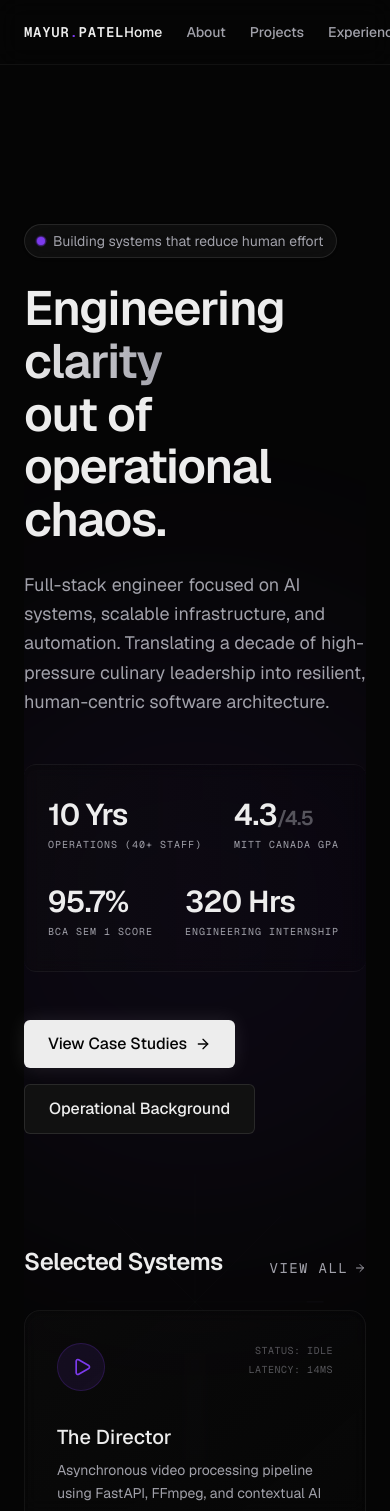
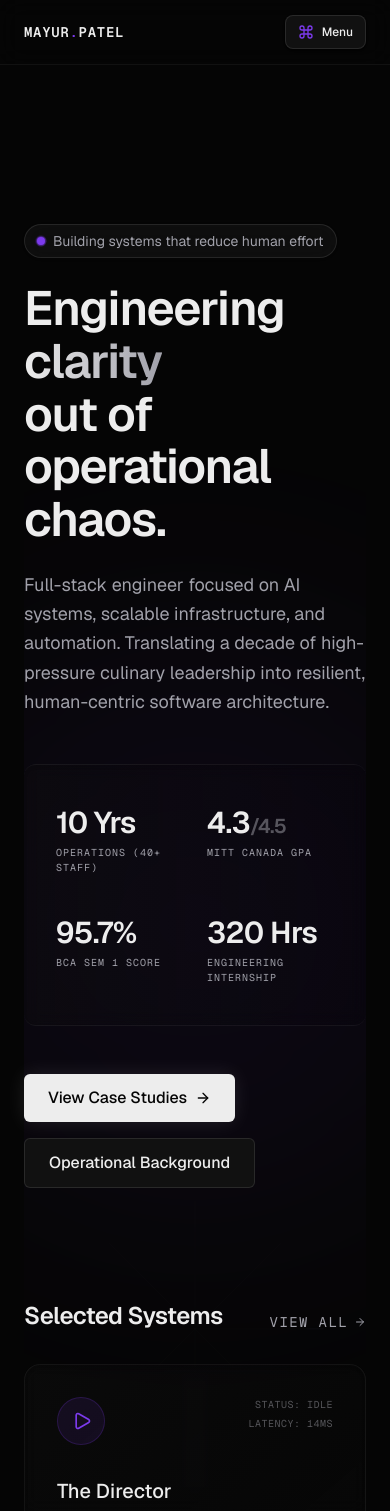
Before and after one commit to mayurpatel78645/mayur-portfolio, a Next.js app: page / in a window 390 px wide. Shown: the top 1511 px of the page. Built offline with nearby package versions, Linux system fonts and the light colour scheme.

Commit message:
update to add feature to make mobile friendly by cleaning the navbar

```diff
--- a/app/page.tsx
+++ b/app/page.tsx
@@ -97,7 +97,7 @@ export default function Home() {
           Full-stack engineer focused on AI systems, scalable infrastructure, and automation. Translating a decade of high-pressure culinary leadership into resilient, human-centric software architecture.
         </motion.p>
 
-        <motion.div variants={FADE_UP} className="flex flex-wrap gap-8 md:gap-10 mb-12 py-8 border-y border-white/5 bg-gradient-to-r from-surface/30 to-transparent backdrop-blur-sm shadow-inner rounded-xl px-6 md:px-0">
+        <motion.div variants={FADE_UP} className="grid grid-cols-2 gap-y-10 gap-x-6 md:flex md:flex-wrap md:gap-10 mb-12 py-10 border-y border-white/5 bg-gradient-to-r from-surface/30 to-transparent backdrop-blur-sm shadow-inner rounded-xl px-8 md:px-0">
           <div className="flex flex-col gap-1 md:pl-6">
             <span className="text-3xl font-semibold text-primary tracking-tight">10 Yrs</span>
             <span className="text-[10px] font-mono uppercase tracking-widest text-secondary">Operations (40+ Staff)</span>
--- a/components/CommandPalette.tsx
+++ b/components/CommandPalette.tsx
@@ -10,6 +10,7 @@ export default function CommandPalette() {
   const router = useRouter();
 
   // Listen for Cmd+K (Mac), Ctrl+K (Windows), and Escape
+  // Update your existing useEffect in CommandPalette.tsx to look like this:
   useEffect(() => {
     const down = (e: KeyboardEvent) => {
       if (e.key === "k" && (e.metaKey || e.ctrlKey)) {
@@ -21,8 +22,16 @@ export default function CommandPalette() {
       }
     };
 
+    // NEW: Listen for our custom mobile button click
+    const handleCustomOpen = () => setOpen(true);
+
     document.addEventListener("keydown", down);
-    return () => document.removeEventListener("keydown", down);
+    window.addEventListener("open-command-palette", handleCustomOpen);
+
+    return () => {
+      document.removeEventListener("keydown", down);
+      window.removeEventListener("open-command-palette", handleCustomOpen);
+    };
   }, []);
 
   const runCommand = (command: () => void) => {
--- a/components/Navbar.tsx
+++ b/components/Navbar.tsx
@@ -3,16 +3,22 @@
 import Link from "next/link";
 import { usePathname } from "next/navigation";
 import { cn } from "@/lib/utils";
+import { Command } from "lucide-react";
 
 const navItems = [
   { path: "/", label: "Home" },
-  { path: "/about", label: "About" }, // Added this line
+  { path: "/about", label: "About" },
   { path: "/projects", label: "Projects" },
   { path: "/experience", label: "Experience" },
 ];
 
 export default function Navbar() {
   const pathname = usePathname();
+
+  // This fires the custom event we added to CommandPalette.tsx
+  const openCommandPalette = () => {
+    window.dispatchEvent(new CustomEvent("open-command-palette"));
+  };
 
   return (
     <nav className="fixed top-0 left-0 w-full z-50 bg-background/80 backdrop-blur-md border-b border-white/5">
@@ -21,8 +27,8 @@ export default function Navbar() {
           MAYUR<span className="text-accent">.</span>PATEL
         </Link>
 
-
-        <div className="flex items-center gap-6 md:gap-8">
+        {/* DESKTOP NAVIGATION (Hidden on mobile) */}
+        <div className="hidden md:flex items-center gap-6 md:gap-8">
           {navItems.map((item) => (
             <Link
               key={item.path}
@@ -36,11 +42,25 @@ export default function Navbar() {
             </Link>
           ))}
 
-          {/* New UI Hint */}
-          <div className="hidden md:flex items-center gap-1 px-2 py-1 bg-surface border border-white/5 rounded text-xs text-secondary font-mono">
+          {/* Desktop UI Hint - Now clickable! */}
+          <button
+            onClick={openCommandPalette}
+            className="flex items-center gap-1 px-2 py-1 bg-surface border border-white/5 hover:border-white/20 transition-colors rounded text-xs text-secondary font-mono"
+            aria-label="Open Command Palette"
+          >
             <span>⌘</span><span>K</span>
-          </div>
+          </button>
         </div>
+
+        {/* MOBILE NAVIGATION TRIGGER (Hidden on desktop) */}
+        <button
+          onClick={openCommandPalette}
+          className="md:hidden flex items-center gap-2 px-3 py-2 rounded-lg bg-surface border border-white/10 text-primary active:scale-95 transition-all shadow-sm"
+        >
+          <Command className="w-4 h-4 text-accent" />
+          <span className="text-xs font-medium">Menu</span>
+        </button>
+
       </div>
     </nav>
   );
```
